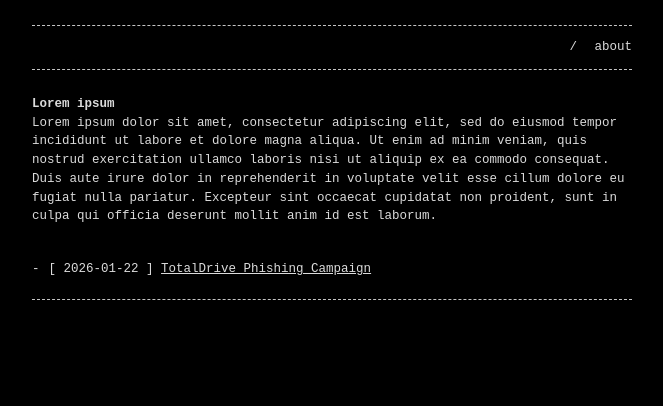
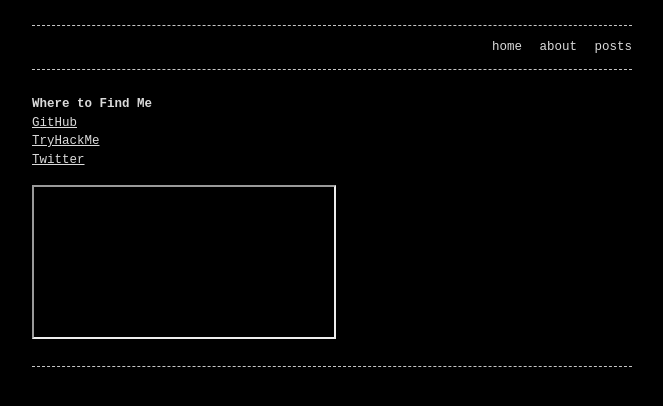
Before and after one commit to contrxl/contrxl.github.io, a Jekyll site: the page built from about.md, in a window 1280 px wide. Shown: the top 406 px of the page, without its empty margins (308-971 px from the left). Built offline with Jekyll 4.4.1, drawn with Linux system fonts in a browser that asks for light colours.

Commit message:
Corrected mobile image display and added posts menu

```diff
--- a/_config.yml
+++ b/_config.yml
@@ -10,6 +10,7 @@ github_username: contrxl
 header_pages:
   - index.md
   - about.md
+  - posts.md
 
 #footer: 'follow us on <a href="https://twitter.com/">twitter</a>'
 remote_theme: b2a3e8/jekyll-theme-console
--- a/_sass/_dark.scss
+++ b/_sass/_dark.scss
@@ -32,3 +32,8 @@
     --code-color-18: #bbbbbb;
   }
 }
+
+img.size {
+  width: 100%;
+  height: auto;
+}
--- a/about.md
+++ b/about.md
@@ -1,9 +1,13 @@
 ---
 title: about
-layout: home
+layout: page
 permalink: /about
 ---
 
-# Lorem ipsum
+# Where to Find Me
 
-Lorem ipsum dolor sit amet, consectetur adipiscing elit, sed do eiusmod tempor incididunt ut labore et dolore magna aliqua. Ut enim ad minim veniam, quis nostrud exercitation ullamco laboris nisi ut aliquip ex ea commodo consequat. Duis aute irure dolor in reprehenderit in voluptate velit esse cillum dolore eu fugiat nulla pariatur. Excepteur sint occaecat cupidatat non proident, sunt in culpa qui officia deserunt mollit anim id est laborum.
+<a href="https://github.com/contrxl">GitHub</a>
+<a href="https://tryhackme.com/p/contrxl">TryHackMe</a>
+<a href="https://x.com/contrxllr">Twitter</a>
+
+<iframe src="https://tryhackme.com/img/thm_public_badge_bg.svg"></iframe>
```
Also changed, not shown: _layouts/drop.html (added, +9 -0 lines), _posts/2026-01-22-TotalDrive.md (+26 -5 lines), index.md (+1 -1 lines), posts.md (added, +5 -0 lines), README.md (deleted).
